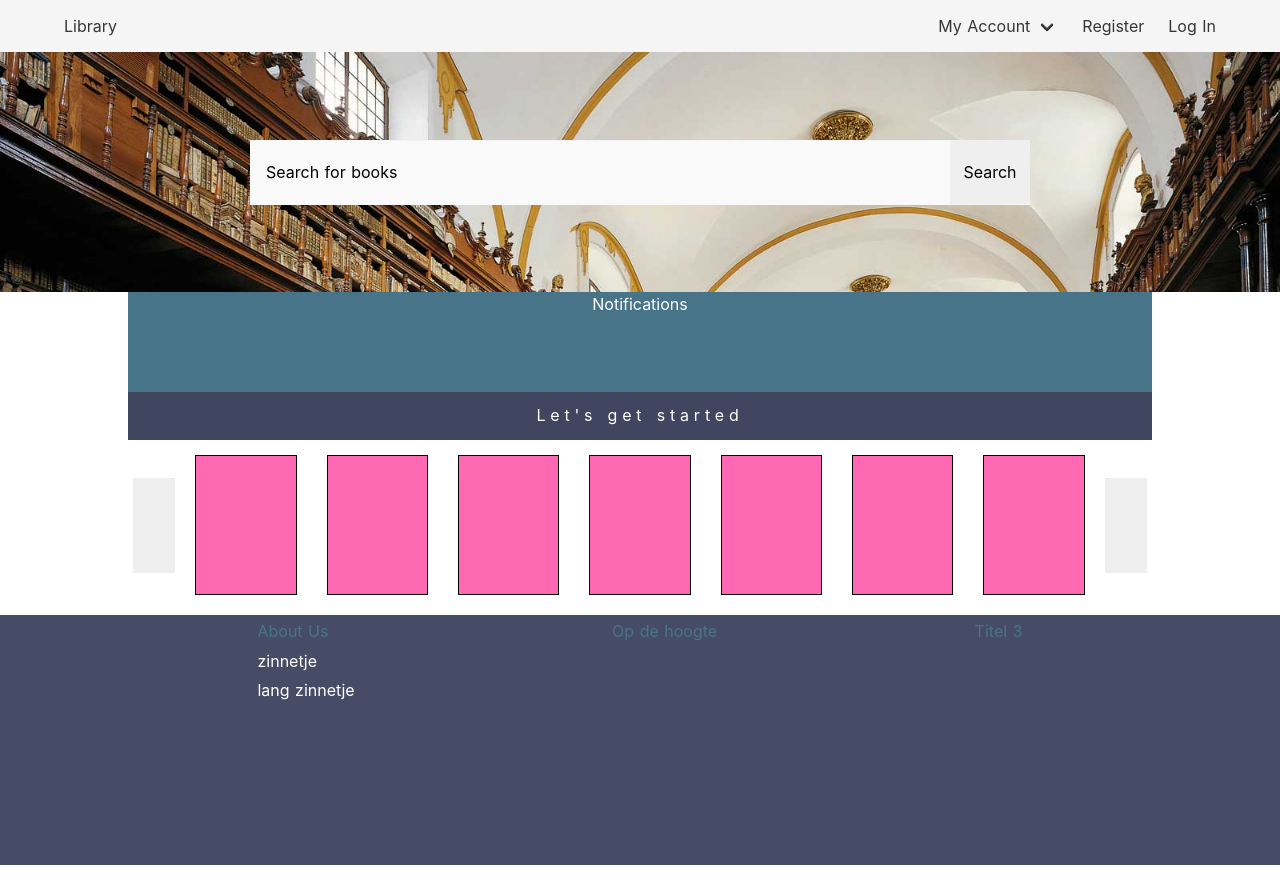
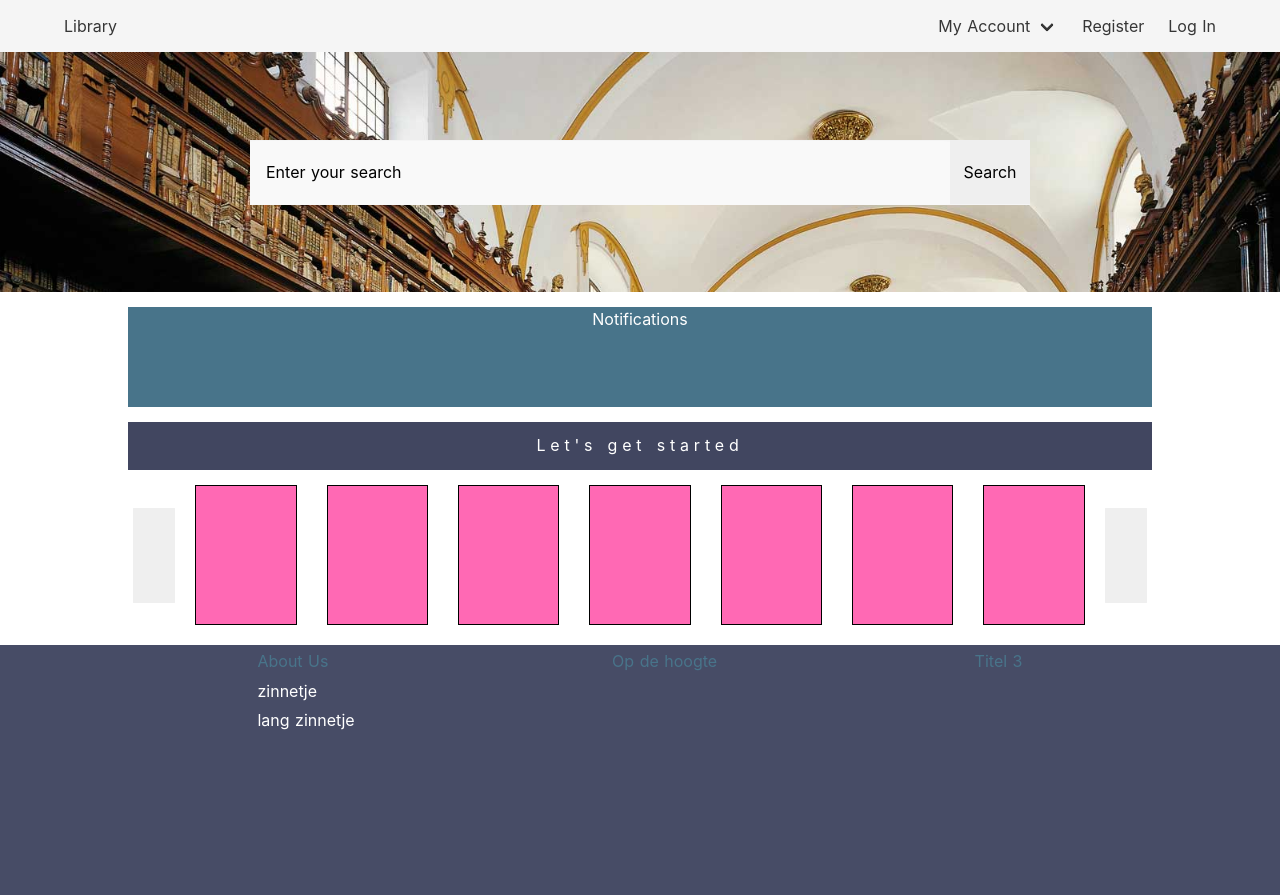
Before and after one commit to nielsdegroot789/schoolbib, a Nuxt app in the folder frontend/: page / in a window 1280 px wide. Before the commit the page ends 865 px from the top, so only its background shows below. Built offline with nearby package versions, Linux system fonts and the light colour scheme.

Commit message:
frontpage

```diff
--- a/frontend/assets/sass/modules/frontpage.scss
+++ b/frontend/assets/sass/modules/frontpage.scss
@@ -132,6 +132,8 @@ height:fit-content;
         background-color: #48748A;
         height: 100px;
         text-align: center;
+        margin-bottom: 15px;
+        margin-top: 15px;
     }
     .introText {
         height: 3rem;
--- a/frontend/components/SearchBar.vue
+++ b/frontend/components/SearchBar.vue
@@ -2,7 +2,7 @@
   <div class="wrapper">
     <div class="container">
       <div class="inner-wrapper">
-        <input type="text" class="search" placeholder="Search for books" />
+        <input type="text" class="search" placeholder="Enter your search" />
         <button class="searchButton">Search</button>
       </div>
     </div>
```
